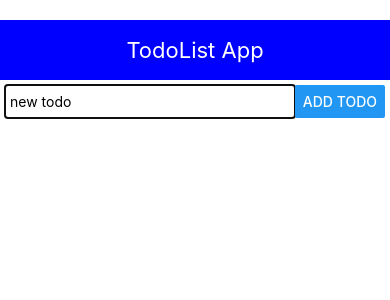
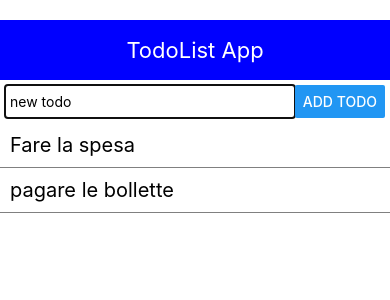
Before and after one commit to acaland/todolist-react-native-redux, a React Native app: screen / in a window 390 px wide. Shown: the top 300 px of the page. Built offline with nearby package versions, Linux system fonts and the light colour scheme.

Commit message:
add TodoList, Todo and connect to redux state

```diff
--- a/src/App.js
+++ b/src/App.js
@@ -2,19 +2,33 @@ import React from 'react';
 import { StyleSheet, Text, View } from 'react-native';
 import Header from './components/Header';
 import AddTodo from './components/AddTodo';
+import TodoList from './components/TodoList';
 import appReducer from './reducers';
 import { createStore, applyMiddleware } from 'redux';
 import { Provider } from 'react-redux';
 import { logger } from 'redux-logger';
 
+const initialState = {
+  todolist: [{
+      title: "Fare la spesa",
+      id: -3,
+      done: false
+  }, {
+    title: "pagare le bollette",
+    id: -2,
+    done: true
+  }]
+};
+
 class App extends React.Component {
   render() {
-    const store = createStore(appReducer, {}, applyMiddleware(logger));
+    const store = createStore(appReducer, initialState, applyMiddleware(logger));
     return (
       <Provider store={store}>
         <View style={styles.container}>
           <Header title="TodoList App"/>
           <AddTodo />
+          <TodoList todolist={[]}/>
           { /*<VisibileTodoList />
           <Footer />*/}
         </View>
--- /dev/null
+++ b/src/components/Todo.js
@@ -0,0 +1,20 @@
+import React from 'react';
+import { View, Text } from 'react-native';
+
+const Todo = ({ item }) => (
+  <View style={styles.wrapper}>
+    <Text style={styles.text}>{item.title}</Text>
+  </View>
+);
+
+const styles = {
+  wrapper: {
+    padding: 10,
+    borderBottomWidth: 1,
+    borderColor: 'gray'
+  },
+  text: {
+    fontSize: 20
+  }
+}
+export default Todo;
--- /dev/null
+++ b/src/components/TodoList.js
@@ -0,0 +1,16 @@
+import React from 'react';
+import { ScrollView } from 'react-native';
+import Todo from './Todo';
+import { connect } from 'react-redux';
+
+const TodoList = ({ todolist }) => (
+  <ScrollView style={{ flex: 1 }}>
+    {todolist.map(todo => <Todo key={todo.id} item={todo} />)}
+  </ScrollView>
+);
+
+const mapStateToProps = state => ({
+  todolist: state.todolist
+});
+
+export default connect(mapStateToProps, null) (TodoList);
```
